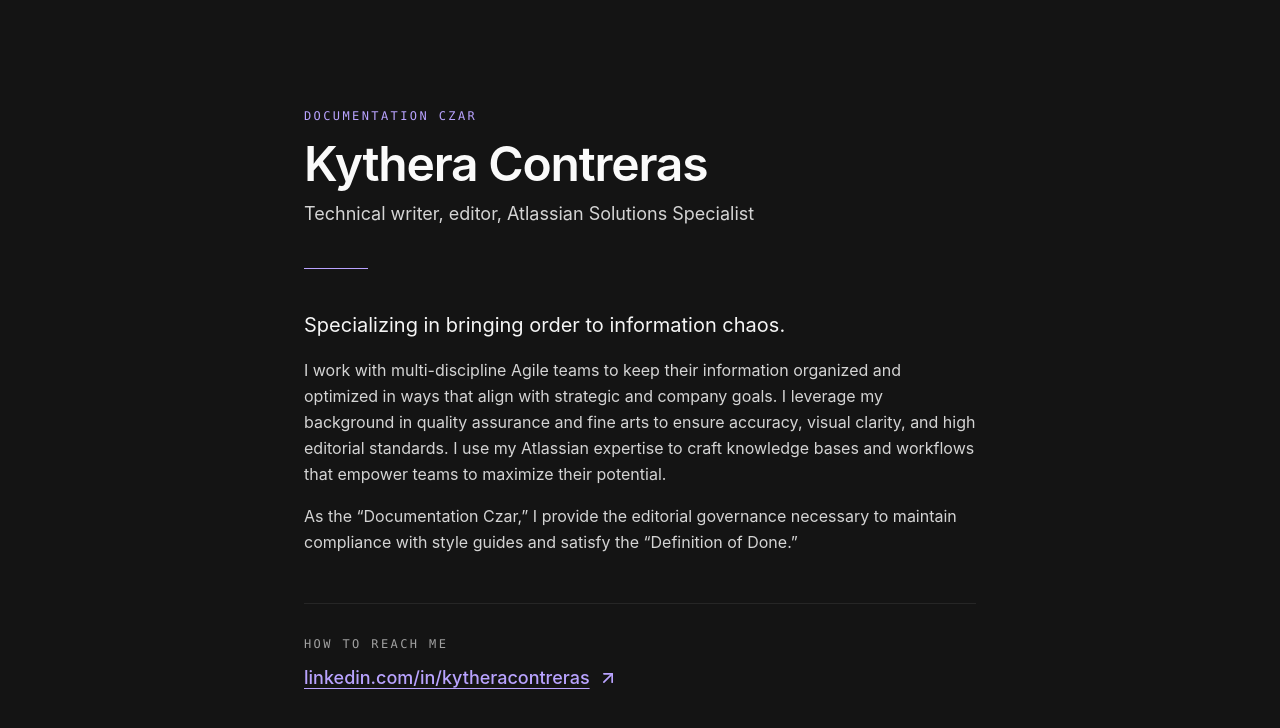
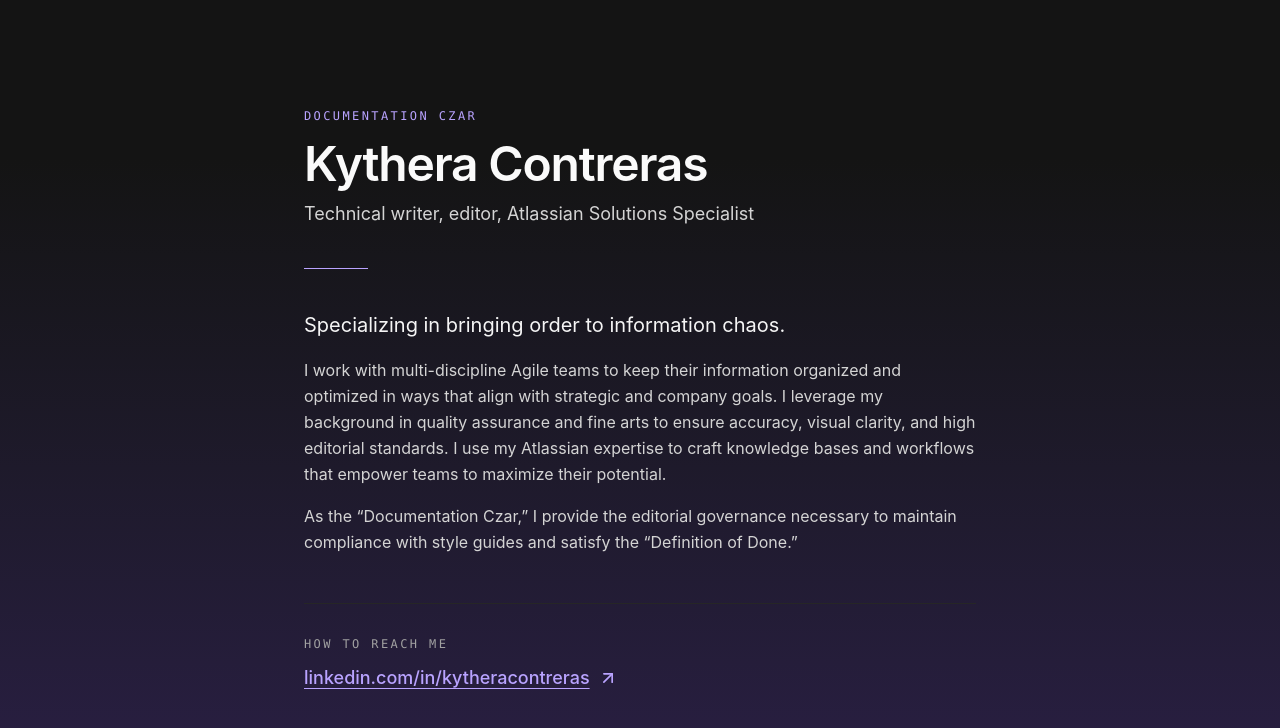
Before and after one commit to KytheraOA/vercel-project, a Next.js app: page / in a window 1280 px wide. Shown: the top 728 px of the page. Built offline with nearby package versions, Linux system fonts and the light colour scheme.

Commit message:
feat: add gradient background to main layout
Added a gradient background to the main layout for improved visual effect.

V0-Chat-Id: n7pRxNAHFvp

```diff
--- a/app/page.tsx
+++ b/app/page.tsx
@@ -2,7 +2,7 @@ import { CallingCard } from '@/components/calling-card'
 
 export default function Page() {
   return (
-    <main className="flex min-h-dvh items-center justify-center bg-[#141414] px-6 py-16 sm:px-10">
+    <main className="flex min-h-dvh items-center justify-center bg-[#141414] bg-linear-to-b from-[#141414] from-20% to-[#2A1F45] px-6 py-16 sm:px-10">
       <CallingCard />
     </main>
   )
```
